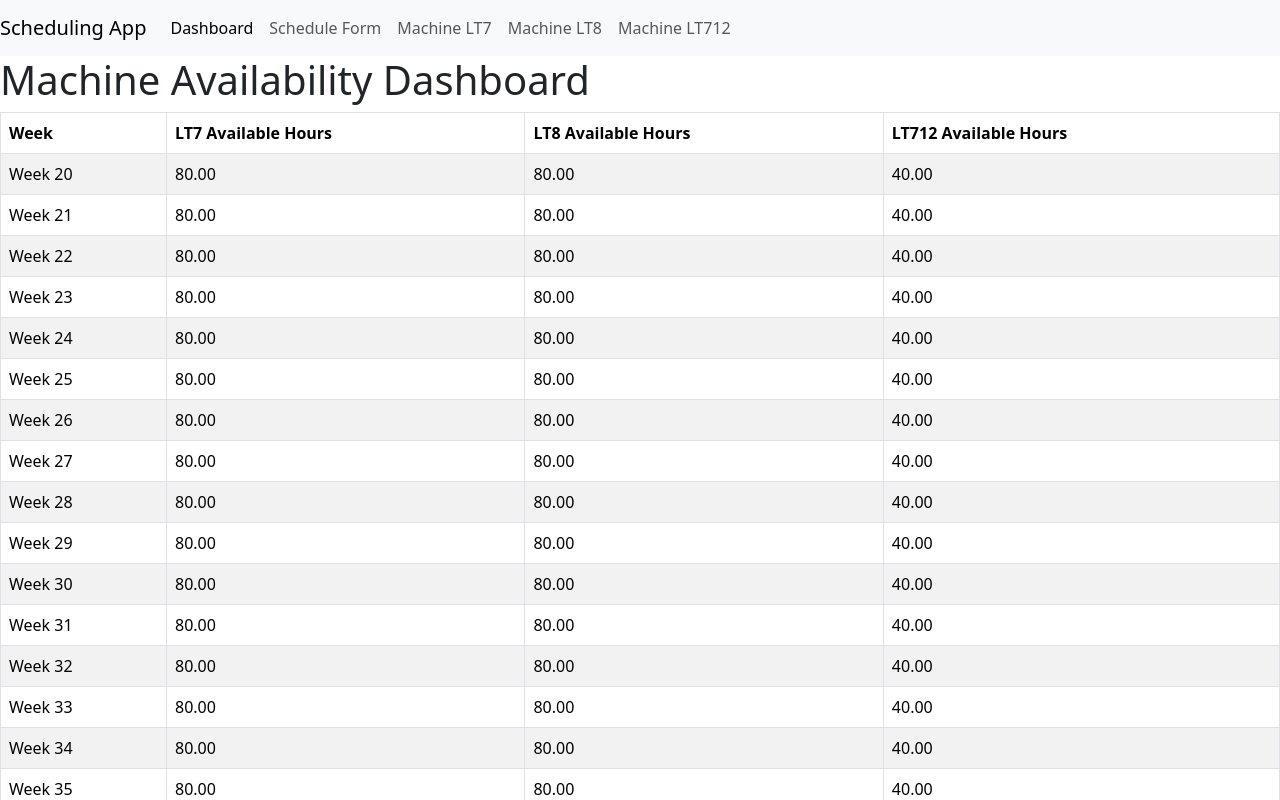
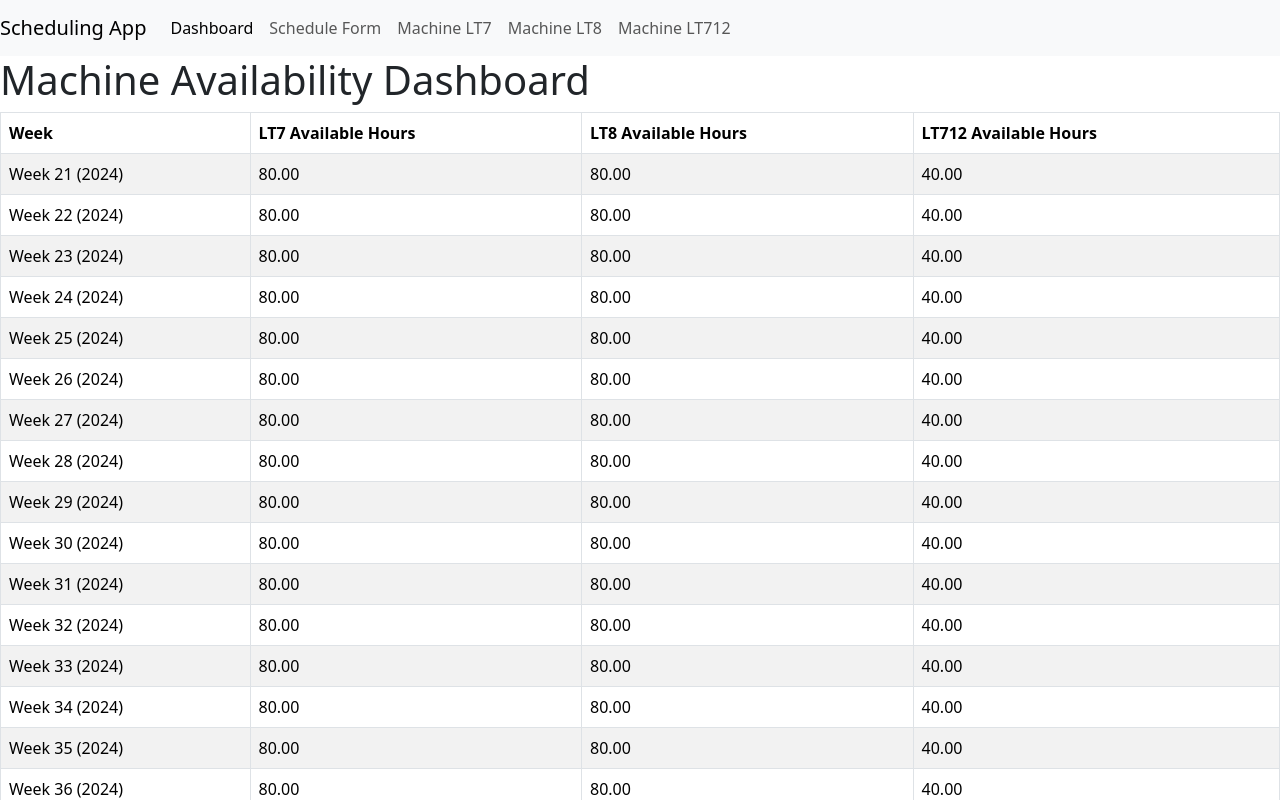
Before and after one commit to ICEDBANK/Project-Scheduling, a React (Create React App) app: page / in a window 1280 px wide. Shown: the top 800 px of the page. Built offline with nearby package versions, Linux system fonts and the light colour scheme; no server answers; the database is empty.

Commit message:
Automated commit

```diff
--- a/src/components/Dashboard.js
+++ b/src/components/Dashboard.js
@@ -9,9 +9,12 @@ const getWeekNumber = (date) => {
   return Math.ceil((pastDaysOfYear + firstDayOfYear.getDay() + 1) / 7);
 };
 
-const getCurrentWeek = () => {
+const getCurrentWeekAndYear = () => {
   const today = new Date();
-  return getWeekNumber(today);
+  return {
+    week: getWeekNumber(today),
+    year: today.getFullYear()
+  };
 };
 
 const timeToHours = (time) => {
@@ -26,7 +29,7 @@ const Dashboard = () => {
     LT8: Array(52).fill(80),
     LT712: Array(52).fill(40),
   });
-  const [currentWeek, setCurrentWeek] = useState(getCurrentWeek());
+  const { week: currentWeek, year: currentYear } = getCurrentWeekAndYear();
 
   useEffect(() => {
     const schedulesRef = ref(database, 'schedules');
@@ -52,17 +55,20 @@ const Dashboard = () => {
       const dueDate = new Date(schedule.dueDate);
       const week = getWeekNumber(dueDate);
       const estimatedHours = timeToHours(schedule.estimatedHours);
+      const dueYear = dueDate.getFullYear();
 
-      // If past due, subtract from current week
       if (dueDate < now) {
         timeSlots[schedule.machine][currentWeek - 1] -= estimatedHours;
-      } else if (week < 52) {
+      } else if (dueYear === currentYear && week < 52) {
+        timeSlots[schedule.machine][week] -= estimatedHours;
+      } else if (dueYear > currentYear && week >= currentWeek) {
+        // This is to handle the future weeks of the next year once they become relevant
         timeSlots[schedule.machine][week] -= estimatedHours;
       }
     });
 
     setAvailableTime(timeSlots);
-  }, [schedules, currentWeek]);
+  }, [schedules, currentWeek, currentYear]);
 
   return (
     <div>
@@ -79,10 +85,12 @@ const Dashboard = () => {
         <tbody>
           {Array.from({ length: 52 }, (_, index) => {
             const weekIndex = (currentWeek - 1 + index) % 52;
+            const displayWeek = currentWeek + index;
+            const displayYear = currentYear + Math.floor(displayWeek / 52);
             const isOverbooked = (machine) => availableTime[machine][weekIndex] < 0;
             return (
               <tr key={index}>
-                <td>{`Week ${weekIndex + 1}`}</td>
+                <td>{`Week ${displayWeek % 52 + 1} (${displayYear})`}</td>
                 <td style={{ backgroundColor: isOverbooked('LT7') ? 'red' : 'white' }}>
                   {availableTime.LT7[weekIndex].toFixed(2)}
                 </td>
```
